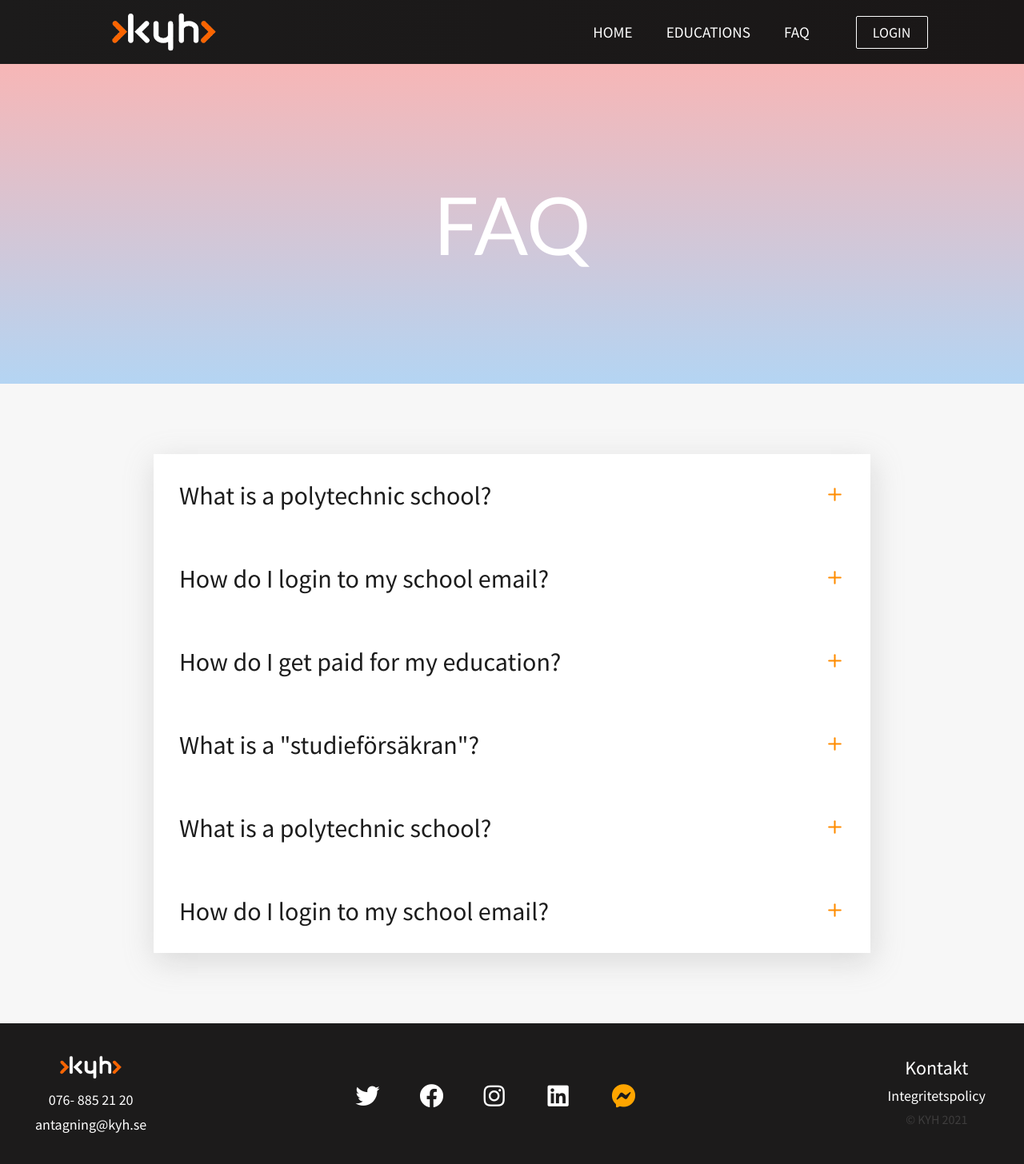
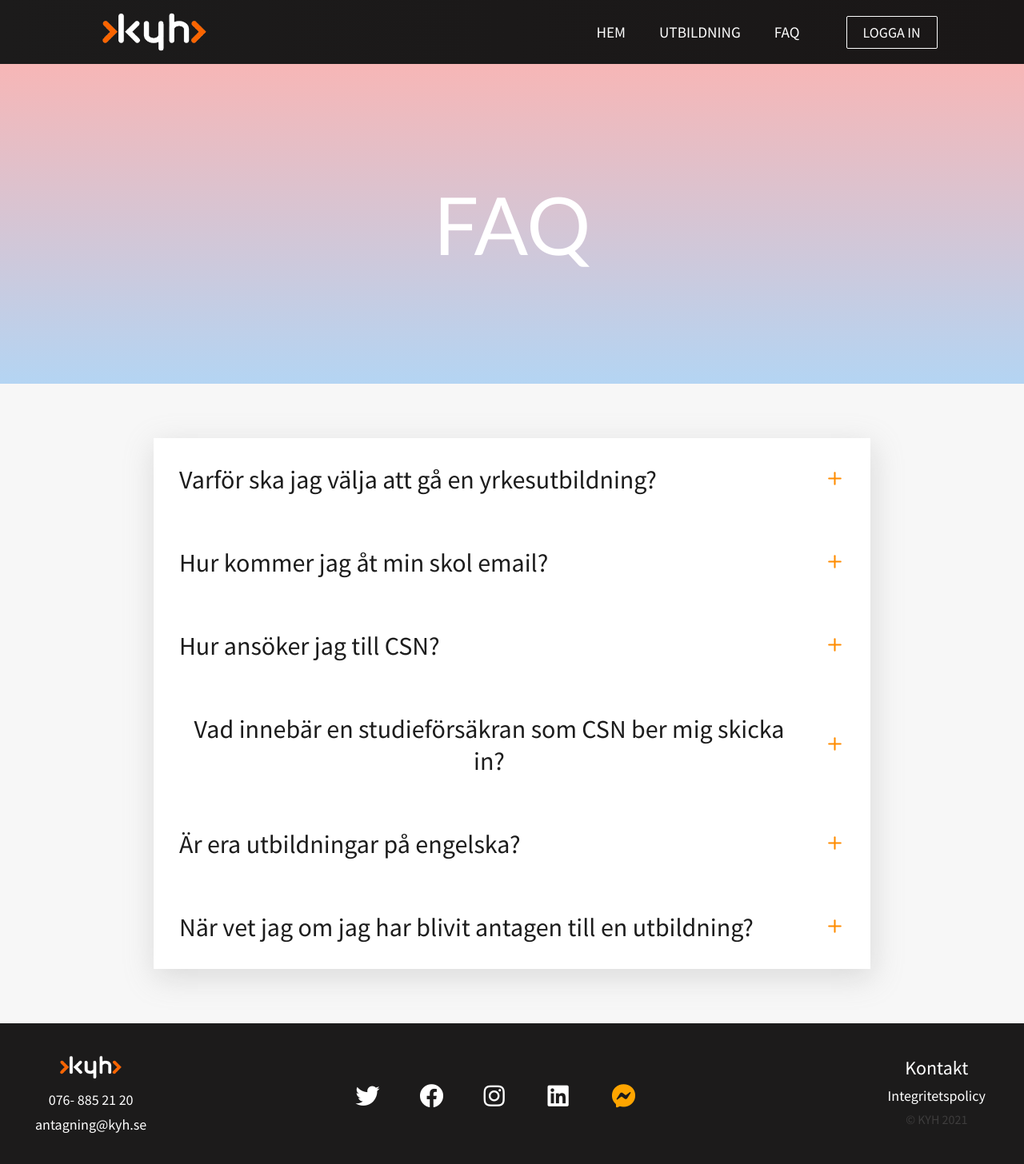
Before and after one commit to JaneDoeRealOne/kyh-aquamarine, a React (Create React App) app: page /faq in a window 1280 px wide. Shown: the top 1456 px of the page at 80% size. Built offline with nearby package versions, Linux system fonts and the light colour scheme.

Commit message:
Changed language from english to swedish

```diff
--- a/src/components/EducationCards.js
+++ b/src/components/EducationCards.js
@@ -6,7 +6,7 @@ import './EducationCards.css';
 function EducationCards() {
   return (
     <div className='cards'>
-      <h1>Check out our Education Catalog</h1>
+      <h1>Dessa utbildningar finns hos oss på KYH</h1>
       <div className='cards__container'>
         <div className='cards__wrapper'>
           <ul className='cards__items'>
--- a/src/components/FaqData.js
+++ b/src/components/FaqData.js
@@ -1,26 +1,26 @@
 export const FaqData = [
   {
-    question: 'What is a polytechnic school?',
-    answer: 'A school where you go to educate yourself, learning by doing'
+    question: 'Varför ska jag välja att gå en yrkesutbildning?',
+    answer: 'På yrkesutbildning erbjuder vi praktik på företag, vilket ger dig som student en unik möjlighet att tidigt komma i kontakt med arbetsgivare och därmed skapa större chanser till en framtida anställning efter examen.'
   },
   {
-    question: 'How do I login to my school email?',
-    answer: 'You had a code on text message and on your private email. There you will find an email from KYH with login information. Use the username and password to login.'
+    question: 'Hur kommer jag åt min skol email?',
+    answer: 'Efter att du har blivit antagen till någon av våra utbildningar kommer du få ett mail till den mailadress du angivit vid ansökningstillfället. I detta mail får du tillgång till skolmail och inloggningsuppgifter.'
   },
   {
-    question: 'How do I get paid for my education?',
-    answer: 'You will have to send a request to CSN.'
+    question: 'Hur ansöker jag till CSN?',
+    answer: 'Läs mer om hur du ansöker på www.csn.se'
   },
   {
-    question: 'What is a "studieförsäkran"?',
-    answer: 'It´s an insurance CSN asks for to make sure that you are a student in order to get the payment from CSN.'
+    question: 'Vad innebär en studieförsäkran som CSN ber mig skicka in?',
+    answer: 'Det är en försäkran om att du är elev vid någon av våra utbildningar. Denna skickas in av skolan men måste signeras av dig personligen. Dettaa gör du på ditt privata CSN-konto.'
   },
   {
-    question: 'What is a polytechnic school?',
-    answer: 'A school where you go to educate yourself, learning by doing'
+    question: 'Är era utbildningar på engelska?',
+    answer: 'Alla våra utbildningar är på svenska.'
   },
   {
-    question: 'How do I login to my school email?',
-    answer: 'You had a code on text message and on your private email. There you will find an email from KYH with login information. Use the username and password to login.'
+    question: 'När vet jag om jag har blivit antagen till en utbildning?',
+    answer: 'Du får ditt antagningsbesked den 1 april, på den mailadress du angivit vid din ansökan.'
   }
 ];
--- a/src/components/HeroSection.js
+++ b/src/components/HeroSection.js
@@ -6,24 +6,24 @@ import './HeroSection.css';
 function HeroSection() {
   return (
     <div className='hero-container'>
-      <h1>WELCOME!</h1>
-      <p>You have been admitted to an education at KYH</p>
+      <h1>VÄLKOMMEN!</h1>
+      <p>Du har blivit antagen till en utbildning på KYH</p>
       <div className='hero-btns'>
         <Button
           className='btns'
           buttonStyle='btn--outline'
           buttonSize='btn--large'
         >
-          GET STARTED
+          KOM IGÅNG
         </Button>
-        {/* <Button
+        <Button
           className='btns'
           buttonStyle='btn--primary'
           buttonSize='btn--large'
           onClick={console.log('hey')}
         >
-          WATCH TRAILER <i className='far fa-play-circle' />
-        </Button> */}
+          SPELA FILMEN <i className='far fa-play-circle' />
+        </Button>
       </div>
     </div>
   );
--- a/src/components/Navbar.js
+++ b/src/components/Navbar.js
@@ -40,7 +40,7 @@ function Navbar() {
           <ul className={click ? 'nav-menu active' : 'nav-menu'}>
             <li className='nav-item'>
               <Link to='/' className='nav-links' onClick={closeMobileMenu}>
-                HOME
+                HEM
               </Link>
             </li>
             <li className='nav-item'>
@@ -49,7 +49,7 @@ function Navbar() {
                 className='nav-links'
                 onClick={closeMobileMenu}
               >
-                EDUCATIONS
+                UTBILDNING
               </Link>
             </li>
             <li className='nav-item'>
@@ -68,11 +68,11 @@ function Navbar() {
                 className='nav-links-mobile'
                 onClick={closeMobileMenu}
               >
-                LOGIN
+                LOGGA IN
               </Link>
             </li>
           </ul>
-          {button && <Button buttonStyle='btn--outline'>LOGIN</Button>}
+          {button && <Button buttonStyle='btn--outline'>LOGGA IN</Button>}
         </div>
       </nav>
     </>
--- a/src/components/pages/Educations.js
+++ b/src/components/pages/Educations.js
@@ -5,7 +5,7 @@ import EducationCards from '../EducationCards';
 export default function Educations() {
   return (
     <>
-      <h1 className='educations'>EDUCATIONS</h1>
+      <h1 className='educations'>UTBILDNING</h1>
       <EducationCards />
     </>
   )
--- a/src/components/pages/Login.js
+++ b/src/components/pages/Login.js
@@ -3,6 +3,6 @@ import '../../App.css';
 
 export default function Login() {
   return (
-    <h1 className='login'>Please, log in</h1>
+    <h1 className='login'>Vänligen, logga in</h1>
   )
 }
```
